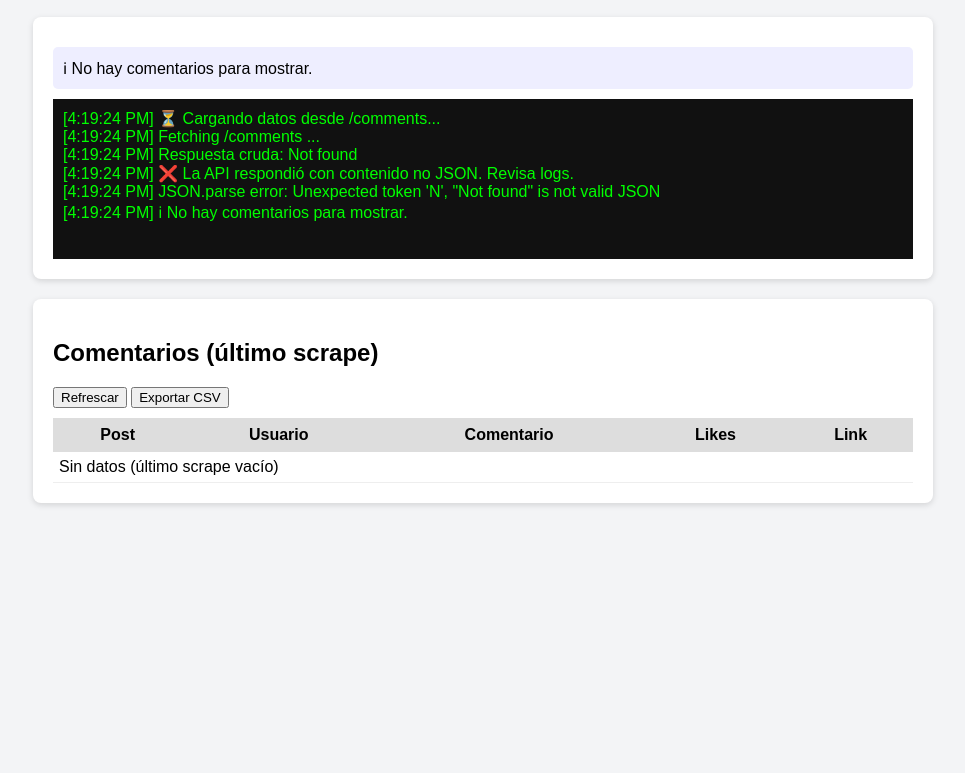
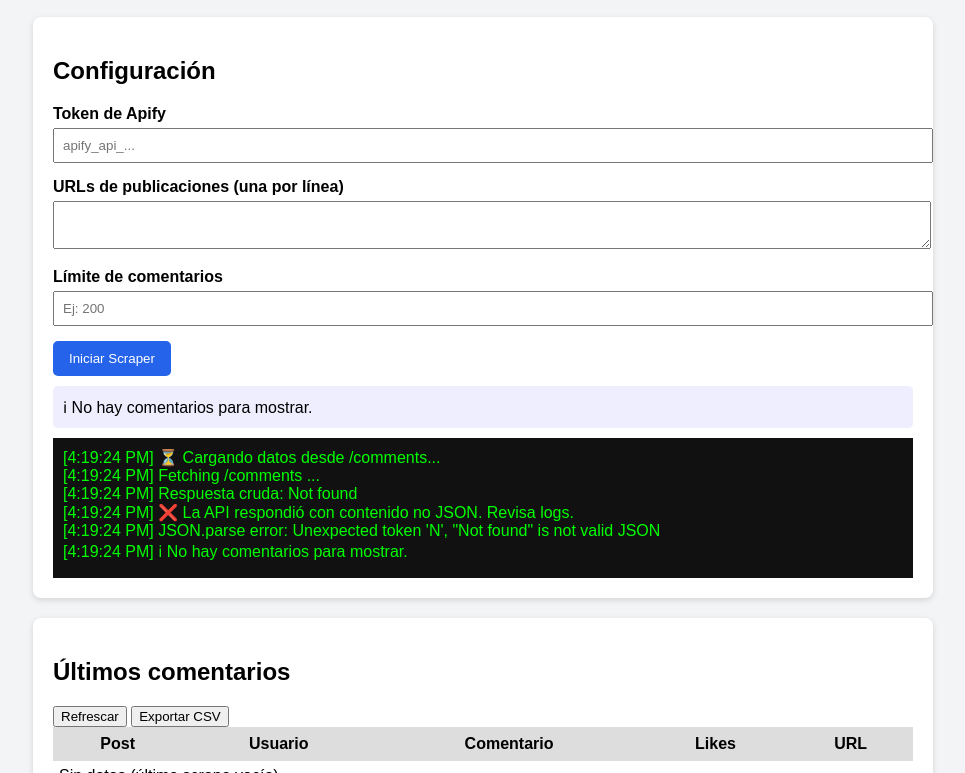
Before and after one commit to mmtestiting8000/fbs, a website: page public/index.html in a window 1280 px wide. Shown: the part 129-902 px from the top of the page, without its empty margins (157-1122 px from the left). Before the commit the page ends 800 px from the top, so only its background shows below. Drawn offline with nearby package versions, Linux system fonts and the light colour scheme; no server answers.

Commit message:
Update index.html

```diff
--- a/public/index.html
+++ b/public/index.html
@@ -11,22 +11,41 @@
   <div class="container">
 
     <header>
-      <h1>Últimos comentarios</h1>
+      <h1>Facebook Comments Scraper</h1>
       <p class="muted">Extrae comentarios de publicaciones</p>
     </header>
 
     <section class="card">
-      <div id="status" style="margin-bottom:8px;"></div>
-      <div id="consoleOutput" style="white-space:pre; background:#111; color:#0f0; padding:10px; margin-top:10px; height:140px; overflow-y:auto;"></div>
+      <h2>Configuración</h2>
+
+      <div class="field">
+        <label>Token de Apify</label>
+        <input id="apifyToken" placeholder="apify_api_..." />
+      </div>
+
+      <div class="field">
+        <label>URLs de publicaciones (una por línea)</label>
+        <textarea id="fbUrls"></textarea>
+      </div>
+
+      <div class="field">
+        <label>Límite de comentarios</label>
+        <input type="number" id="limit" placeholder="Ej: 200">
+      </div>
+
+      <button id="btnScrape" class="primary">Iniciar Scraper</button>
+
+      <div id="status"></div>
+      <div id="consoleOutput" style="white-space:pre; background:#111; color:#0f0; padding:10px; margin-top:10px; height:120px; overflow-y:auto;"></div>
     </section>
 
     <section class="card">
-      <h2>Comentarios (último scrape)</h2>
+      <h2>Últimos comentarios</h2>
 
       <button id="btnRefresh">Refrescar</button>
       <button id="btnExportCSV">Exportar CSV</button>
 
-      <div class="table-wrapper" style="margin-top:10px;">
+      <div class="table-wrapper">
         <table id="commentsTable">
           <thead>
             <tr>
@@ -34,7 +53,7 @@
               <th>Usuario</th>
               <th>Comentario</th>
               <th>Likes</th>
-              <th>Link</th>
+              <th>URL</th>
             </tr>
           </thead>
           <tbody></tbody>
@@ -43,7 +62,6 @@
     </section>
 
   </div>
-
   <script src="app.js"></script>
 </body>
 </html>
```
